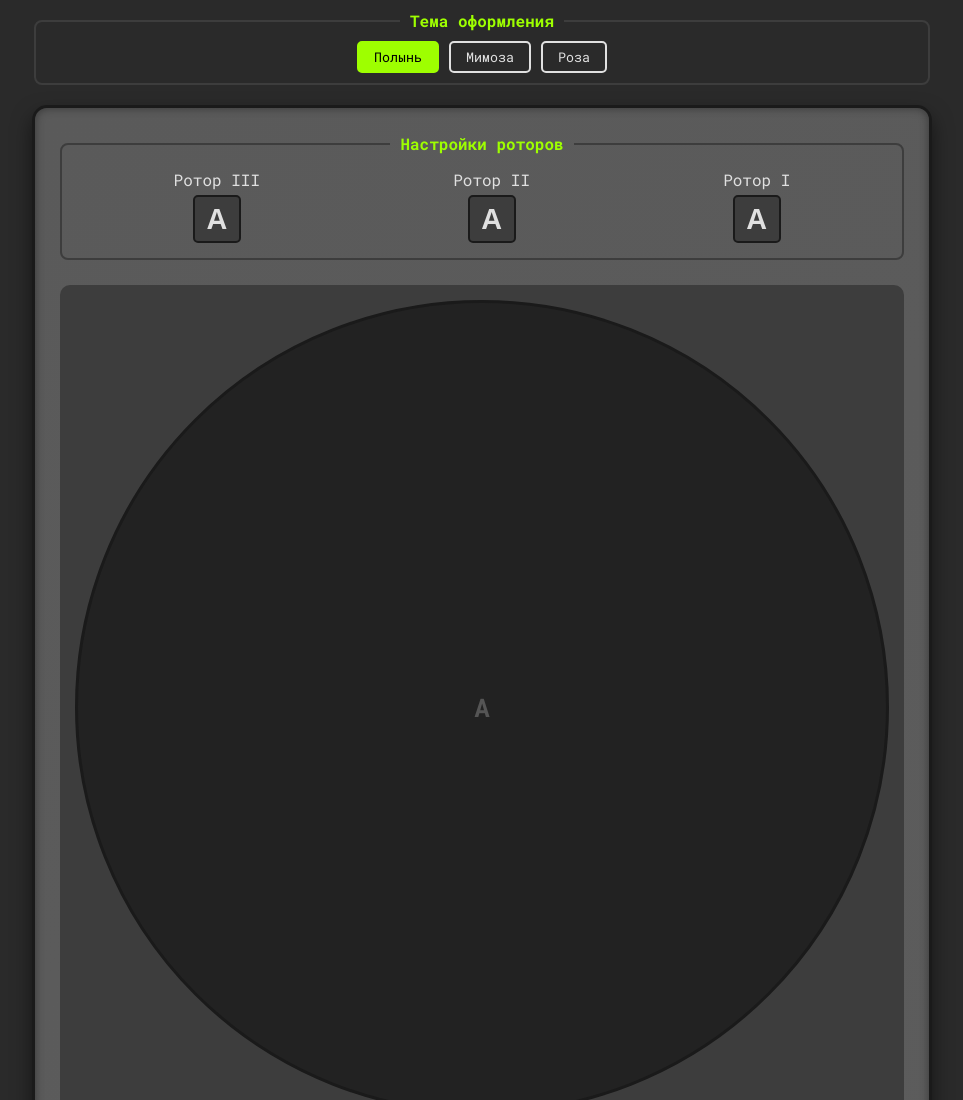
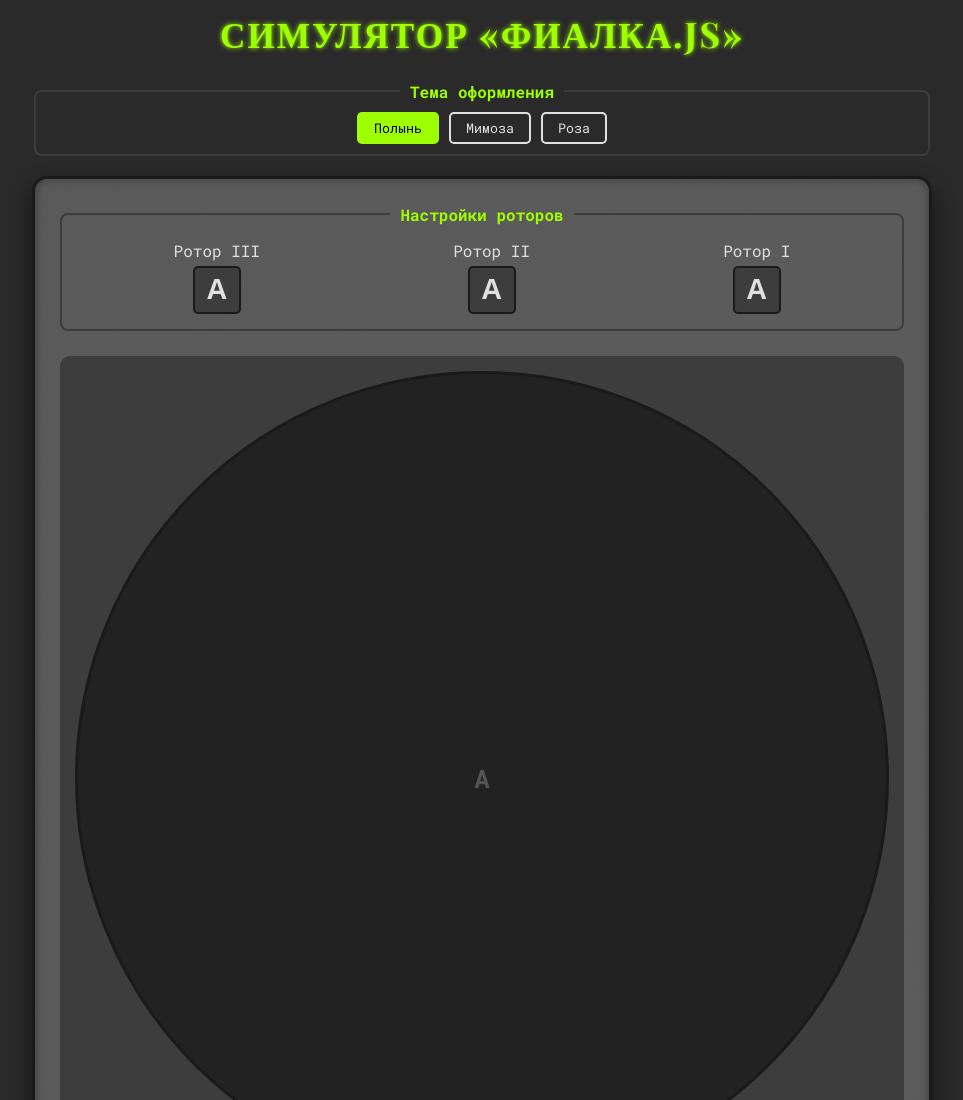
Before and after one commit to petr1987a/Enigma, a plain HTML site: page index.html in a window 1280 px wide. Shown: the top 1100 px of the page, without its empty margins (158-1121 px from the left). Drawn offline with nearby package versions, Linux system fonts and the light colour scheme.

Commit message:
Update index.html

```diff
--- a/index.html
+++ b/index.html
@@ -3,13 +3,14 @@
 <head>
     <meta charset="UTF-8">
     <meta name="viewport" content="width=device-width, initial-scale=1.0">
-    <title> </title>
+    <title>Симулятор "Фиалка.js"</title>
     <link href="https://fonts.googleapis.com/css2?family=Roboto+Mono:wght@400;700&family=Playfair+Display:wght@700&display=swap" rel="stylesheet">
     <link rel="stylesheet" href="style.css">
 </head>
 <body class="theme-petr">
 
     <main class="main-container">
+        <h1>Симулятор «Фиалка.js»</h1>
 
         <fieldset class="theme-switcher">
             <legend>Тема оформления</legend>
@@ -50,7 +51,6 @@
                 </div>
             </div>
 
-            <!-- *** НАЧАЛО ИЗМЕНЕНИЯ *** -->
             <div class="io-panel">
                  <div class="textarea-container">
                     <label for="input-text">
@@ -66,7 +66,6 @@
                     <textarea id="output-text" placeholder="..." rows="3" readonly></textarea>
                 </div>
             </div>
-            <!-- *** КОНЕЦ ИЗМЕНЕНИЯ *** -->
 
             <button id="reset-button" type="button">Сбросить</button>
 
```
